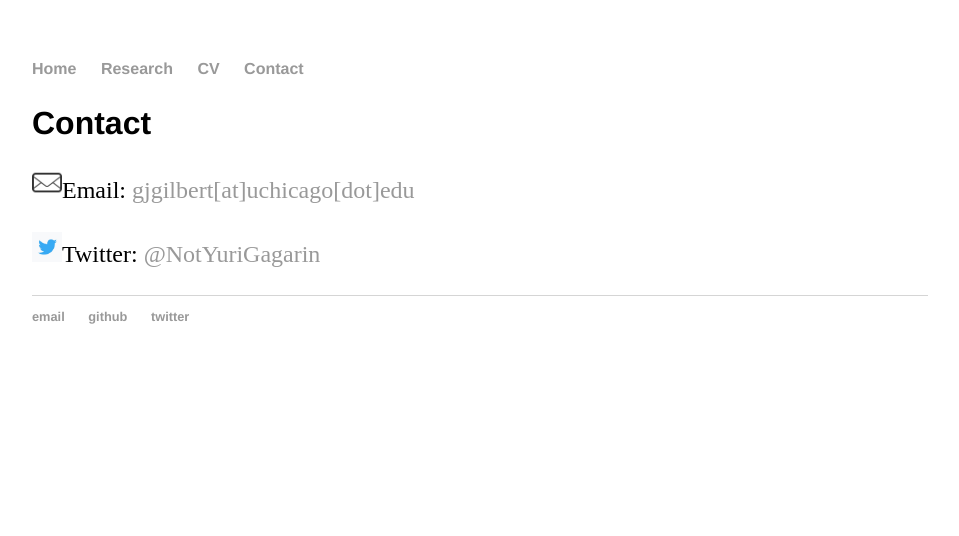
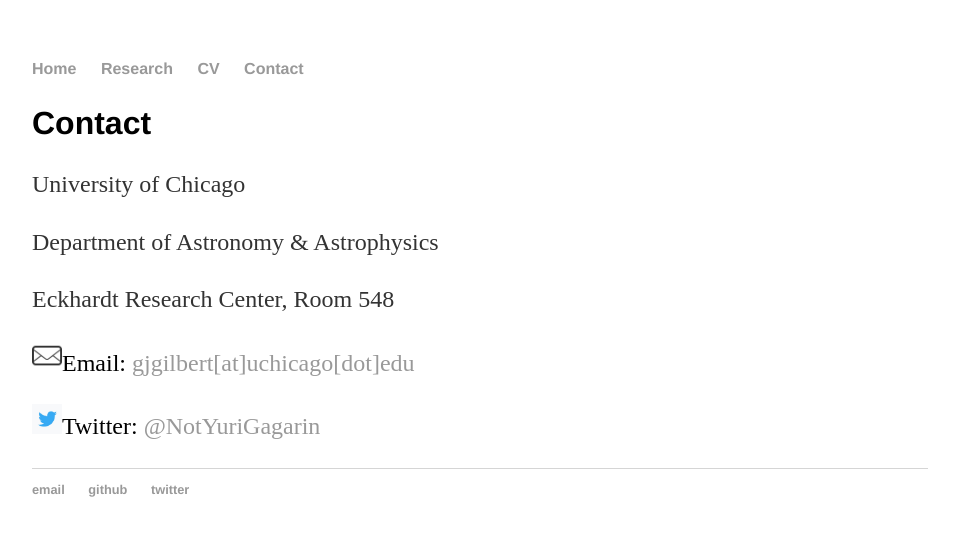
Before and after one commit to gjgilbert/gjgilbert.github.io, a Jekyll site: the page built from contact/index.html, in a window 1280 px wide. Shown: the top 536 px of the page, without its empty margins (160-1119 px from the left). Built offline with Jekyll 4.4.1, drawn with Linux system fonts in a browser that asks for light colours.

Commit message:
Update index.html

```diff
--- a/contact/index.html
+++ b/contact/index.html
@@ -4,6 +4,9 @@
 ---
 <div class="blurb">
   <h2>Contact</h2>
+  <p>University of Chicago</p>
+  <p>Department of Astronomy & Astrophysics</p>
+  <p>Eckhardt Research Center, Room 548</p>
   <p><img src="email_icon.png" width="30", height="30"><font color="black">Email: <a href="mailto:gjgilbert[at]uchicago[dot]edu">gjgilbert[at]uchicago[dot]edu</a></font></p>
   <p><img src="twitter_icon.png" width="30", height="30"><font color="black">Twitter: <a href="https://twitter.com/notyurigagarin">@NotYuriGagarin</a></font></p>
 </div><!-- /.blurb -->
```
